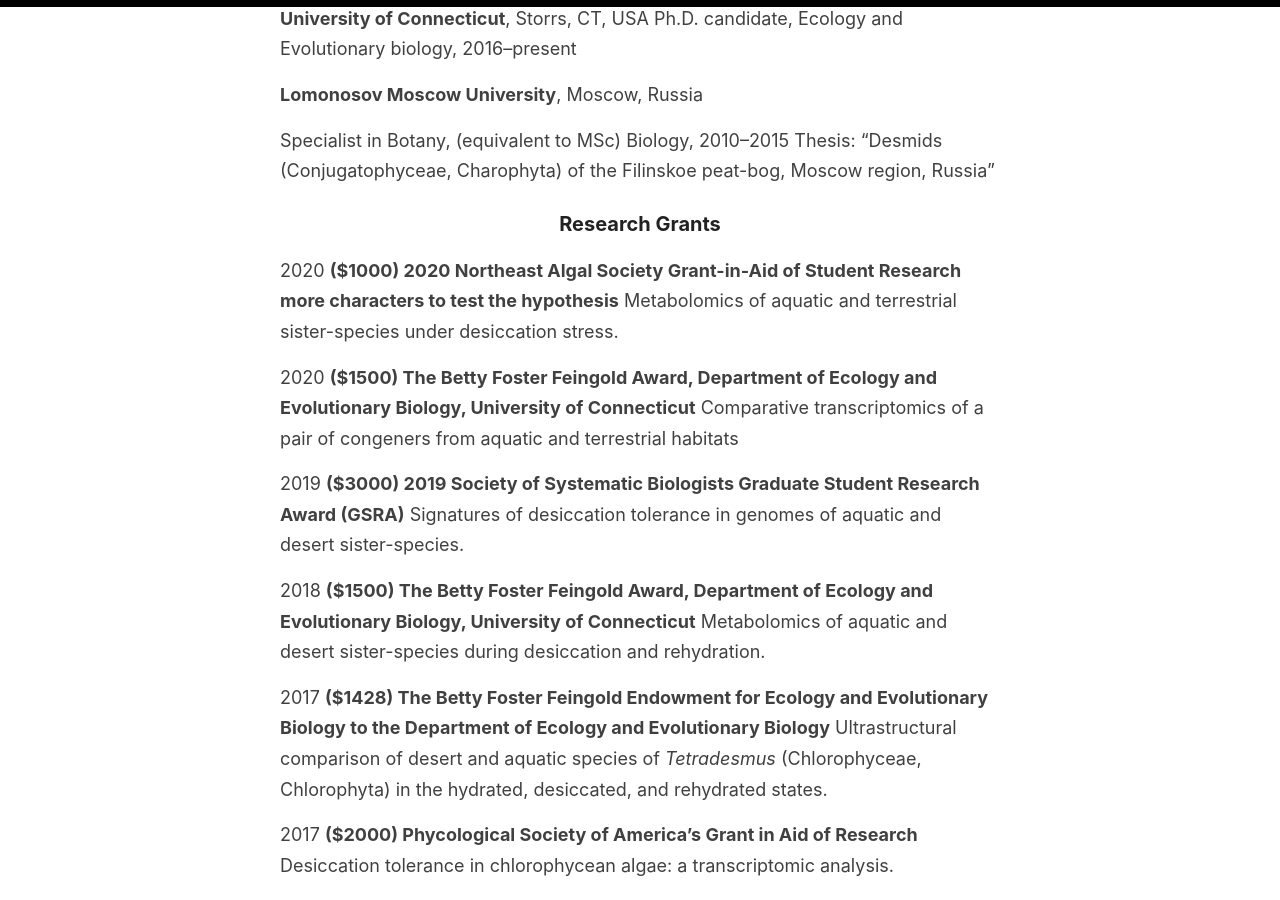
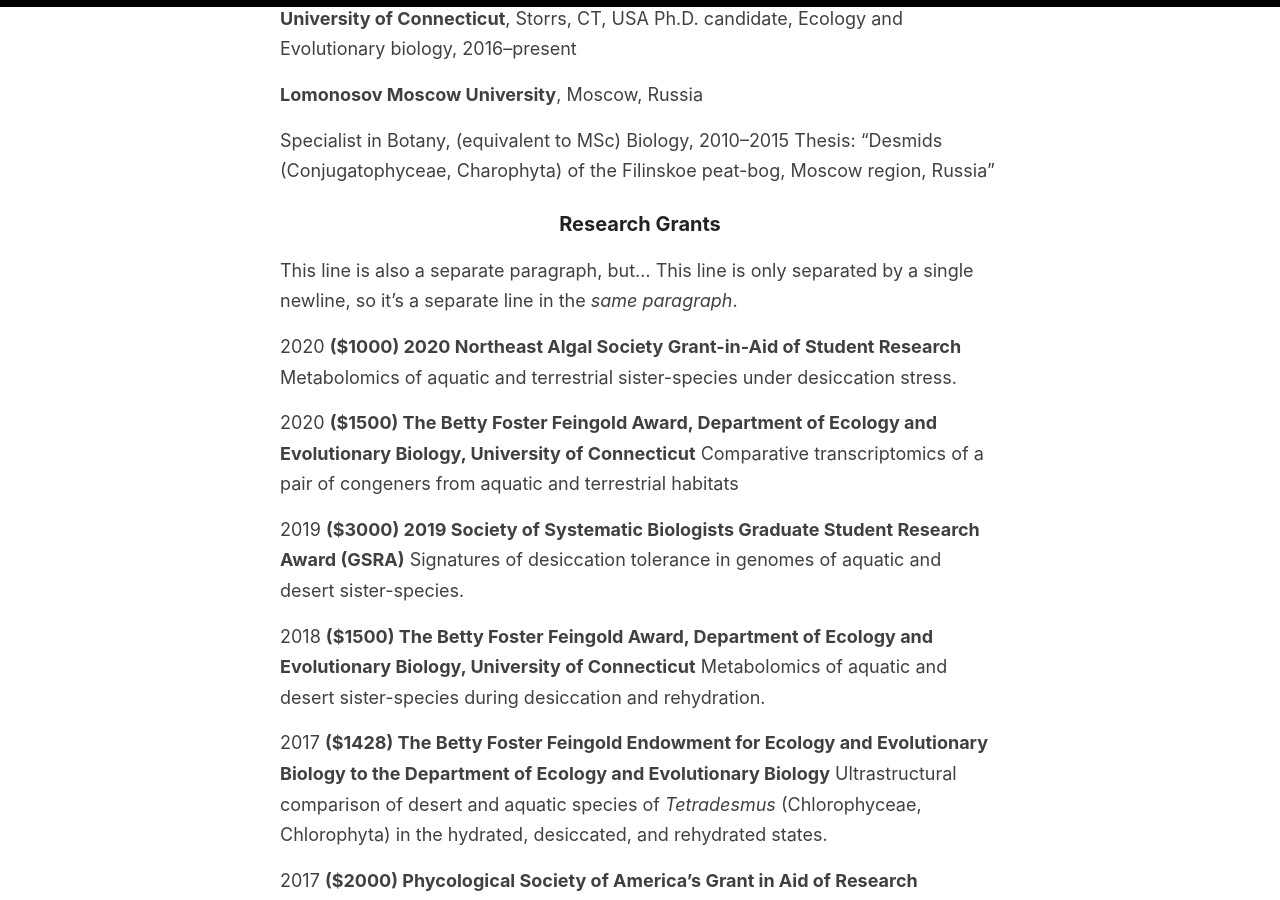
Before and after one commit to eterlova/eterlova.github.io, a Jekyll site: the page built from _pages/curriculum-vitae.md, in a window 1280 px wide and 900 px high, scrolled down 406 px. Built offline with Jekyll 4.4.1, drawn with Linux system fonts in a browser that asks for light colours.

Commit message:
Update curriculum-vitae.md

```diff
--- a/_pages/curriculum-vitae.md
+++ b/_pages/curriculum-vitae.md
@@ -18,7 +18,10 @@
 Thesis: "Desmids (Conjugatophyceae, Charophyta) of the Filinskoe peat-bog, Moscow region, Russia"
 
 ### Research Grants
-2020 **($1000) 2020 Northeast Algal Society Grant-in-Aid of Student Research more characters to test the hypothesis**
+This line is also a separate paragraph, but...
+This line is only separated by a single newline, so it's a separate line in the *same paragraph*.
+
+2020 **($1000) 2020 Northeast Algal Society Grant-in-Aid of Student Research**
 Metabolomics of aquatic and terrestrial sister-species under desiccation stress.
 
 
```
